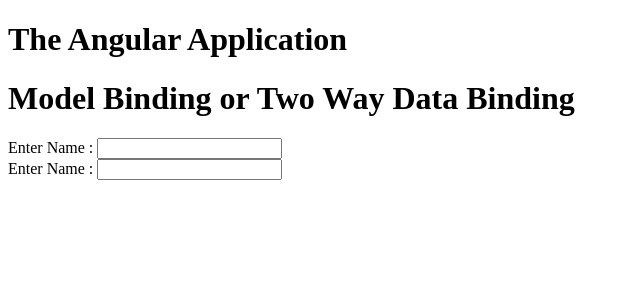
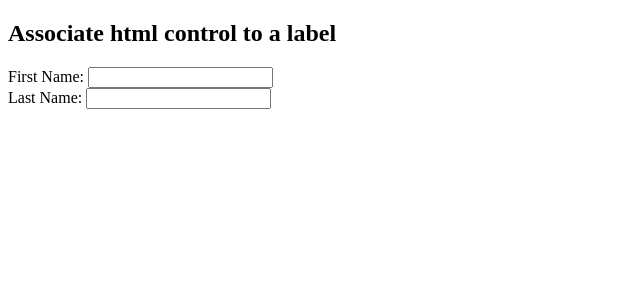
Before and after one commit to jackofalltradesprogrammer/AngularBootCamp, an Angular app: page / in a window 1280 px wide. Shown: the top 300 px of the page, without its empty margins (0-640 px from the left). Built offline with nearby package versions, Linux system fonts and the light colour scheme.

Commit message:
Testing labels associated with html content

```diff
--- a/src/app/app.component.html
+++ b/src/app/app.component.html
@@ -1,7 +1,4 @@
+<h2> Associate html control to a label</h2>
 
-<h1>Model Binding or Two Way Data Binding</h1>
-
-Enter Name : <input type="text" [(ngModel)]='name'> <br>
-{{name}}
-Enter Name : <input type="text" [(ngModel)]='name'> <br>
-{{name}}
+<label for="t1"> First Name: </label> <input type="text" id="t1"> <br>
+<label for="t2"> Last Name: </label> <input type="text" id="t2"> <br>
--- a/src/index.html
+++ b/src/index.html
@@ -9,7 +9,7 @@
   <link rel="icon" type="image/x-icon" href="favicon.ico">
 </head>
 <body>
-  <h1> The Angular Application</h1>
+
   <app-root></app-root>
 </body>
 </html>
```
